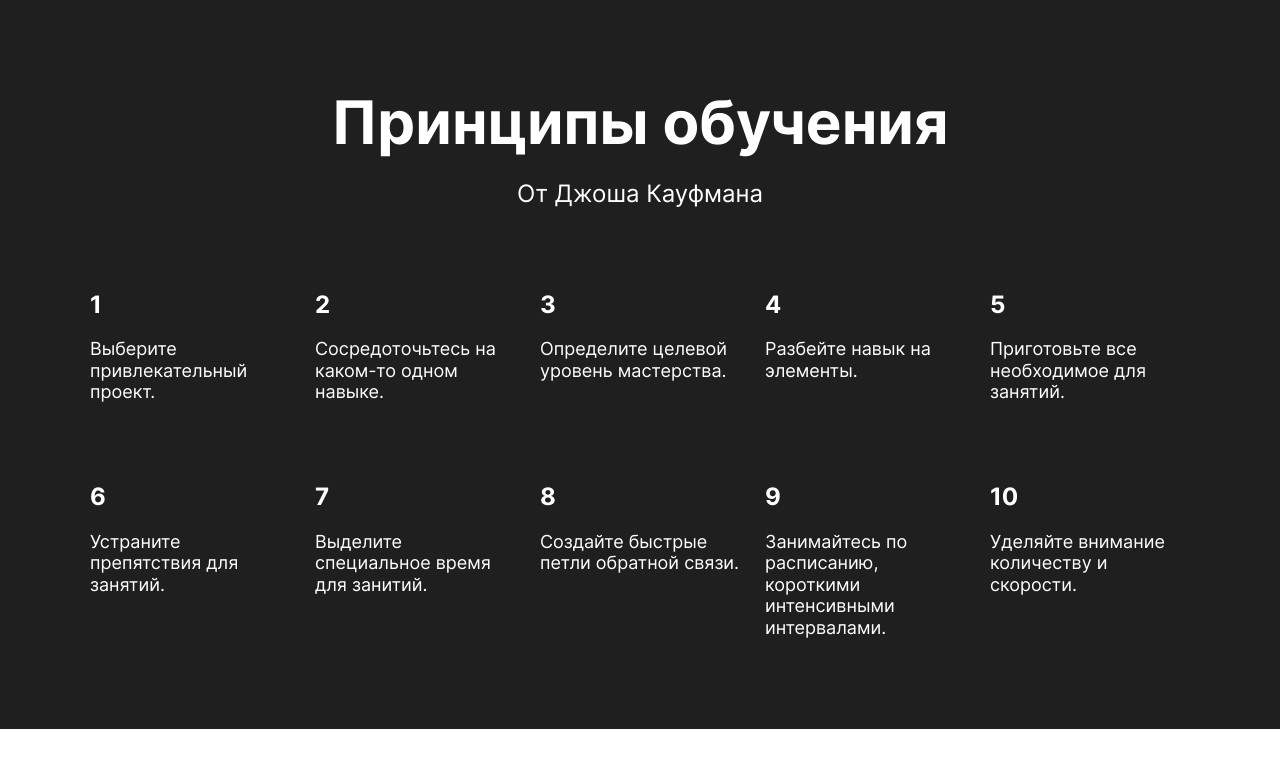
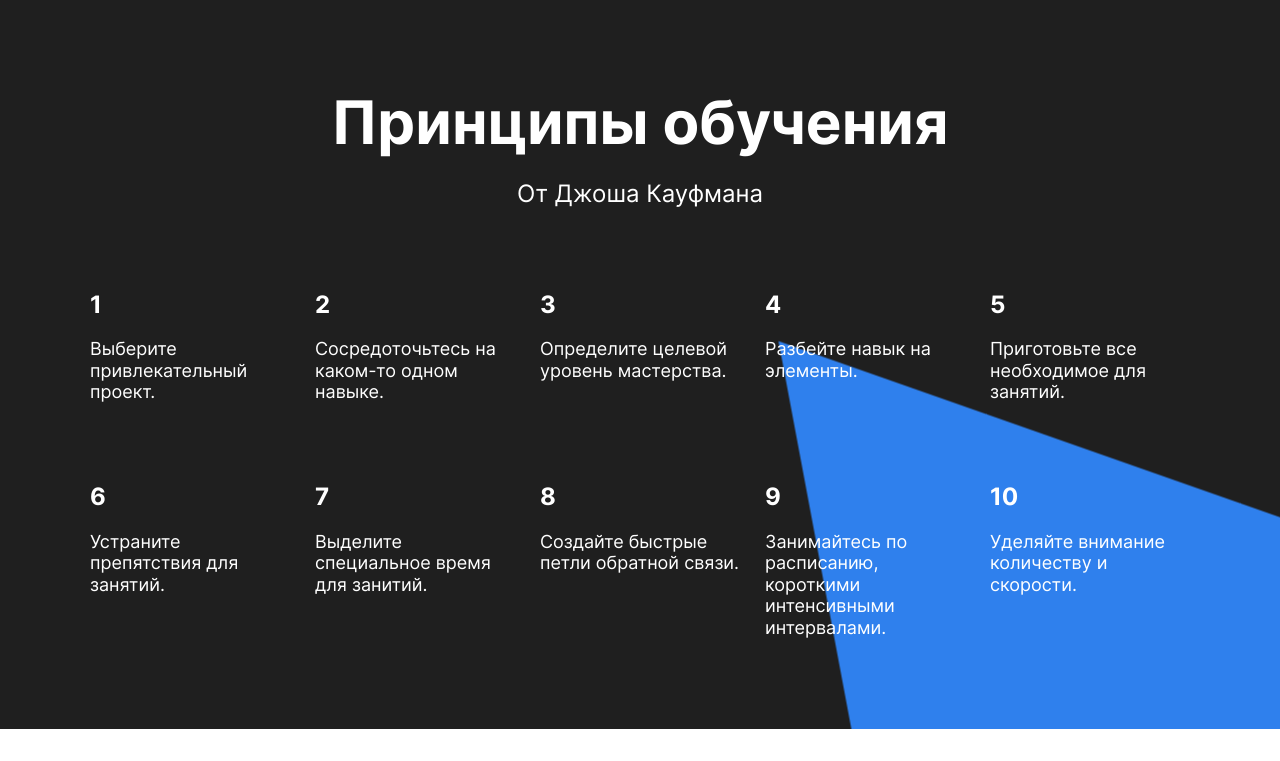
Before and after one commit to Alexandr-Gerasimov/how-to-learn, a plain HTML site: page index.html in a window 1280 px wide. Shown: the part 6239-7000 px from the top of the page. Drawn offline with Linux system fonts and the light colour scheme; the site is published under a folder, as on GitHub Pages, so addresses that start at the root find nothing.

Commit message:
исправление ревью 3

```diff
--- a/blocks/kaufman/__triangle/kaufman__triangle.css
+++ b/blocks/kaufman/__triangle/kaufman__triangle.css
@@ -1,8 +1,9 @@
 .kaufman__triangle {
   width: 995px;
   height: 1006px;
-  background-image: url(/images/kaufman-triangle.svg);
+  background-image: url(../../../images/kaufman-triangle.svg);
   background-repeat: no-repeat;
+  background-size: contain;
   position: absolute;
   right: -210px;
   margin: 0 auto;
```
